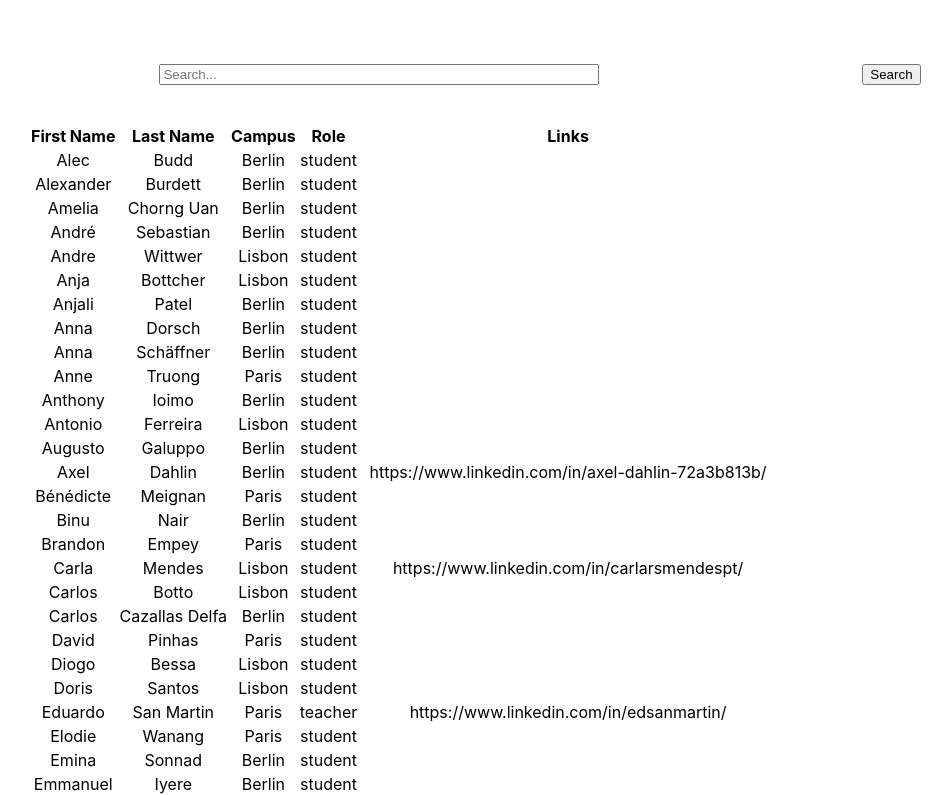
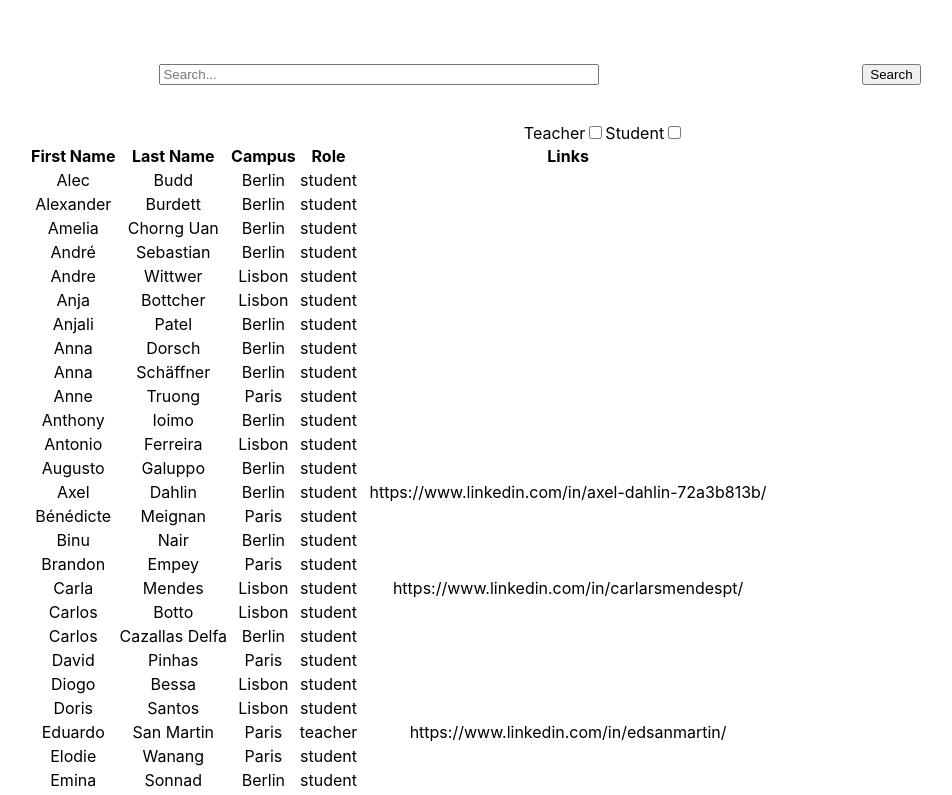
Before and after one commit to ironhack-labs-369/lab-react-ironbook, a React (Create React App) app: page / in a window 1280 px wide. Shown: the top 795 px of the page, without its empty margins (36-988 px from the left). Built offline with nearby package versions, Linux system fonts and the light colour scheme.

Commit message:
checkbox under construction

```diff
--- a/src/App.js
+++ b/src/App.js
@@ -6,13 +6,24 @@ import { v4 as uuidv4 } from 'uuid';
 function App() {
     const [searchField, setSearchField] = useState('');
     const [users, setUsers] = useState(usersJson);
+    const [roleTeacher, setRoleTeacher] = useState(false);
+    const [roleStudent, setRoleStudent] = useState(false);
 
     const handleChange = (event) => {
         setSearchField(event.target.value);
     };
+
+    const handleCheck = (event) => {
+        if (event.target.name === 'teacher') {
+            setRoleTeacher(() => !roleTeacher);
+        } else {
+            setRoleStudent(() => !roleStudent);
+        }
+    };
+
     const handleSubmit = (event) => {
         event.preventDefault();
-        const filtered = users.filter((person) => {
+        const filteredSearch = users.filter((person) => {
             return (
                 person.firstName
                     .toLowerCase()
@@ -22,9 +33,9 @@ function App() {
                     .includes(searchField.toLowerCase())
             );
         });
-        console.log('filtered', filtered);
-        setUsers(() => [...filtered]);
-        setSearchField('');
+        console.log('filteredSearch', filteredSearch);
+        setUsers(() => [...filteredSearch]);
+        // setSearchField('');
     };
     const displayUsers = users.map((user) => {
         return (
@@ -58,6 +69,20 @@ function App() {
                 />
                 <button type="submit">Search</button>
             </form>
+            <label htmlFor="teacher">Teacher</label>
+            <input
+                type="checkbox"
+                name="teacher"
+                checked={roleTeacher}
+                onChange={handleCheck}
+            />
+            <label htmlFor="student">Student</label>
+            <input
+                type="checkbox"
+                name="student"
+                checked={roleStudent}
+                onChange={handleCheck}
+            />
             <table style={{ margin: '0 0 10% 5%' }}>
                 <thead>
                     <tr>
```
